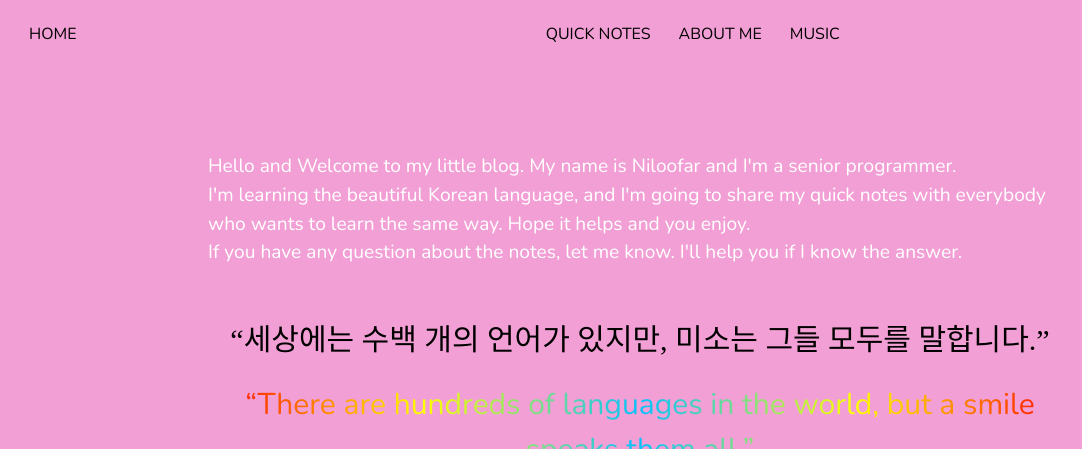
After one commit to niloofar-samei/Korean_Notes, a Django app: template blog/templates/blog/home.html in a window 1280 px wide. The commit adds this page. Shown: the top 449 px of the page, without its empty margins (0-1082 px from the left). Run offline with Django 3.2, Linux system fonts and the light colour scheme; the template is opened without the code that fills it, so the values that code supplies are empty; style sheets or scripts are compiled from the project's sources; parts of the project's set-up code (start-up, migrations or seed data) failed here and were passed over; some web fonts are replaced.

Commit message:
Home page added. Korean font has been aded.

```diff
--- a/blog/static/blog/mystyles.scss
+++ b/blog/static/blog/mystyles.scss
@@ -54,9 +54,14 @@ body {
   padding-top: 56px;
 }
 
-//hr {
-//  border: 1px solid $light-yellow;
-//}
+.korean {
+  font-family: korean;
+}
+
+@font-face {
+  font-family: korean;
+  src: url("font/GowunDodum-Regular.ttf") format('truetype');
+}
 
 p, .subtitle, h2 a, #likes{
   color: $almost-dark-black;
@@ -123,6 +128,94 @@ a.navbar-item:hover {
 }
 
 // Home page section.
+.intro {
+  font-size: 1.2rem;
+  color: white;
+}
+
+.korean-qoute {
+  font-size: 30px;
+  color: black;
+  text-align: center;
+  margin-top: 50px;
+}
+
+.english-qoute {
+  font-size: 30px;
+  color: black;
+  text-align: center;
+  margin-top: 20px;
+  background: linear-gradient(to right, #FF0000 0%, #FFFF00 25%, #05C1FF 50%, #FFFF00 75%, #FF0000 100%);
+  -webkit-background-clip: text;
+  -webkit-text-fill-color: transparent;
+  display: inline-block;
+}
+
+.qoute::before {
+  content: "“";
+}
+
+.qoute::after {
+  content: "”";
+}
+
+.welcome {
+  text-align: center;
+}
+
+.welcome-img {
+  position:absolute;
+  max-width:136px;
+  right:678px;
+  top:490px;
+//  -webkit-animation:moveupanddown 5.5s infinite;
+  animation:moveupanddown-welcome 5.5s infinite;
+  animation-delay:.5s;
+  opacity:1;
+}
+
+@keyframes moveupanddown-welcome {
+  0% {
+  transform: rotate(-20deg) translateY(0px);
+  opacity:1
+ }
+  50% {
+  transform: rotate(-20deg) translateY(-20px);
+  opacity:1
+ }
+  100% {
+  transform: rotate(-20deg) translateY(0px);
+  opacity:1;
+ }
+}
+
+.hello-img {
+  position:absolute;
+  max-width:136px;
+  right:195px;
+  top:490px;
+//  -webkit-animation:moveupanddown 5.5s infinite;
+  animation:moveupanddown-hello 5.5s infinite;
+  animation-delay:.5s;
+  opacity:1;
+}
+
+@keyframes moveupanddown-hello {
+  0% {
+  transform: rotate(20deg) translateY(0px);
+  opacity:1
+ }
+  50% {
+  transform: rotate(20deg) translateY(-20px);
+  opacity:1
+ }
+  100% {
+  transform: rotate(20deg) translateY(0px);
+  opacity:1;
+ }
+}
+
+// Index page section.
 #post-list {
   background-color: $new-pink;
   //border: 2px solid white;
--- /dev/null
+++ b/blog/templates/blog/home.html
@@ -0,0 +1,23 @@
+{% extends "blog/base.html" %}
+
+{% block content %}
+
+  <section class="section">
+    <p class="intro">Hello and Welcome to my little blog. My name is Niloofar and I'm a senior programmer.<br>
+      I'm learning the beautiful Korean language, and I'm going to share my quick notes with everybody who wants to learn the same way. Hope it helps and you enjoy.<br>
+      If you have any question about the notes, let me know. I'll help you if I know the answer.</p>
+
+      <h2 class="korean-qoute qoute korean">세상에는 수백 개의 언어가 있지만, 미소는 그들 모두를 말합니다.</h2>
+      <h2 class="english-qoute qoute">There are hundreds of languages in the world, but a smile speaks them all.</h2>
+
+
+    <img class="hello-img" src="../../static/blog/img/hello.png" alt="Girl in a jacket">
+    <img class="welcome-img" src="../../static/blog/img/welcome.png" alt="Girl in a jacket">
+
+    <section class="section welcome">
+      <img src="https://i.postimg.cc/9ff06qpd/korean-welcome-1.png" alt="Girl in a jacket">
+    </section>
+
+  </section>
+
+{% endblock content %}
--- a/blog/urls.py
+++ b/blog/urls.py
@@ -3,7 +3,8 @@ from . import views
 
 app_name = 'blog'
 urlpatterns = [
-    path('', views.index, name='index'),
+    path('', views.home, name='home'),
+    path('index', views.index, name='index'),
     path('post-like/', views.like, name='post-like'),
     path('<int:id>/comments/', views.comments, name='comments'),
     path('<int:id>/<str:message>/', views.note, name='note'),
--- a/blog/views.py
+++ b/blog/views.py
@@ -7,6 +7,9 @@ from django.utils import timezone
 from django.http import JsonResponse
 
 # Create your views here.
+def home(request):
+    return render(request, 'blog/home.html')
+
 def index(request):
     latest_quick_notes = Note.objects.order_by('-pub_date')[:5]
     context = {'latest_quick_notes': latest_quick_notes}
```
Also changed, not shown: blog/models.py (line endings or trailing spaces), blog/static/blog/img/hello.png (added), blog/static/blog/img/welcome.png (added), 1 other file.
